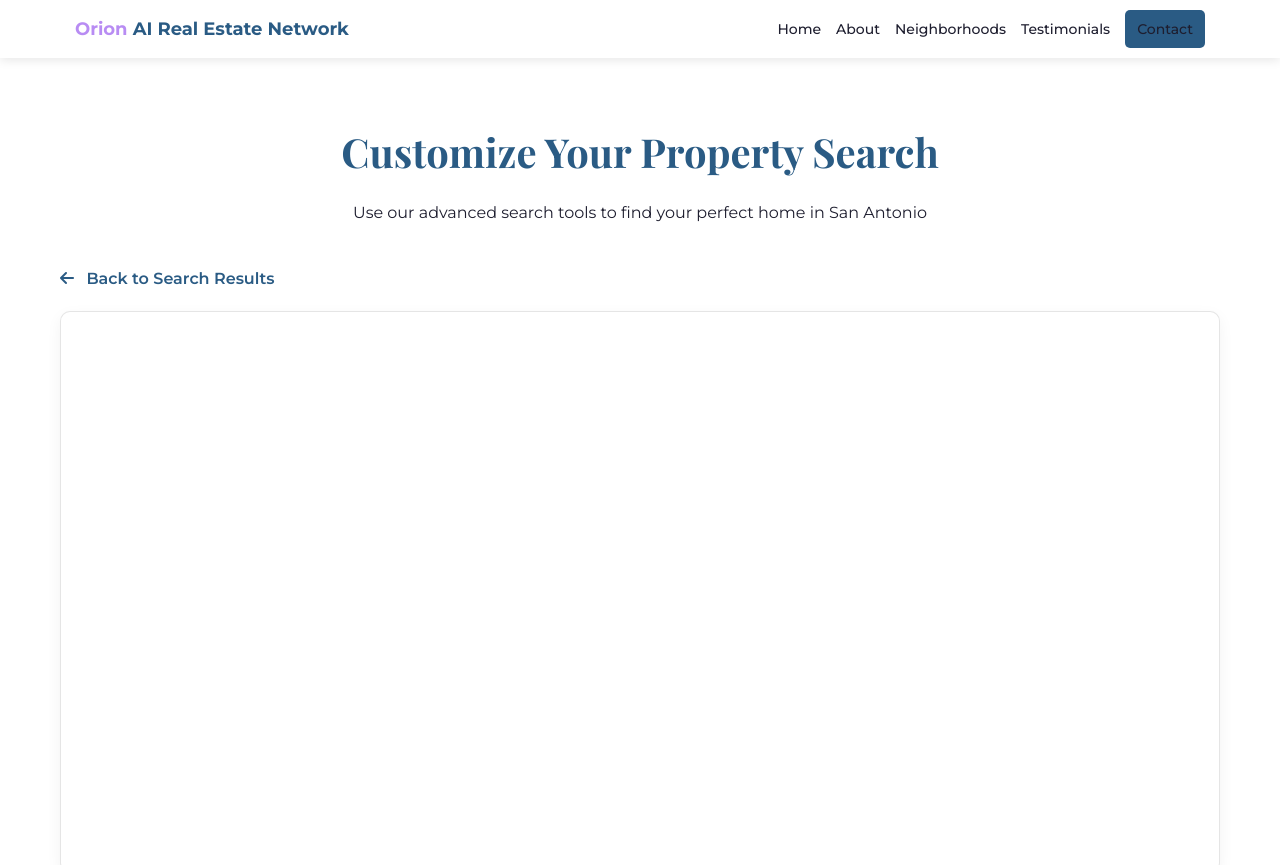
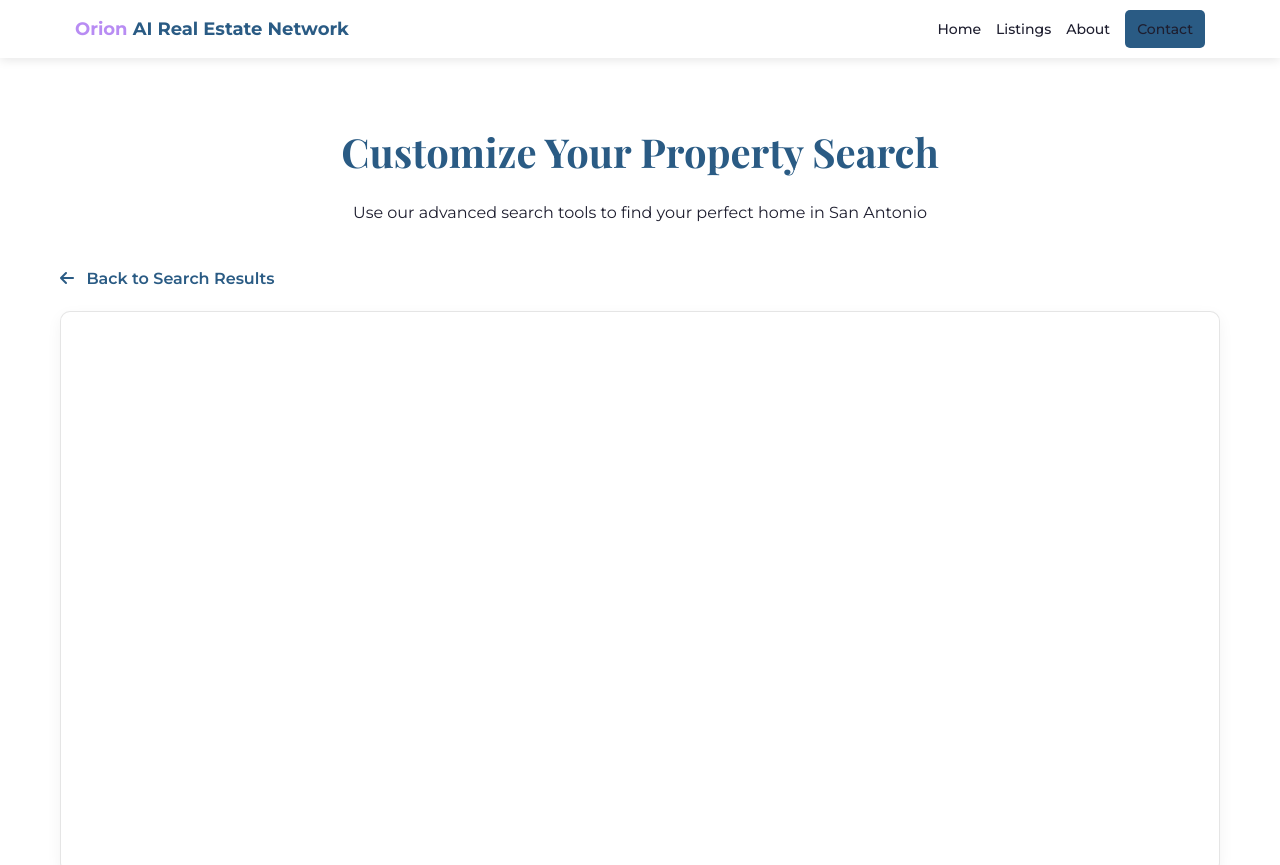
Before and after one commit to DrTHunter/listing-details, a plain HTML site: page index.html in a window 1280 px wide. Shown: the top 865 px of the page. Drawn offline with nearby package versions, Linux system fonts and the light colour scheme; some packages are replaced by stand-ins of ours.

Commit message:
Update index.html
updated header tabs

```diff
--- a/index.html
+++ b/index.html
@@ -309,10 +309,9 @@
           <i class="fas fa-bars"></i>
         </button>
         <div class="nav-links" id="nav-links">
-          <a href="index.html">Home</a>
+          <a href="https://drthunter.github.io/Real-Estate-Landing-Page/">Home</a>
+          <a href="https://drthunter.github.io/listing-results/">Listings</a>
           <a href="#about">About</a>
-          <a href="#neighborhoods">Neighborhoods</a>
-          <a href="#testimonials">Testimonials</a>
           <a href="#contact" class="cta-button">Contact</a>
         </div>
       </nav>
```
